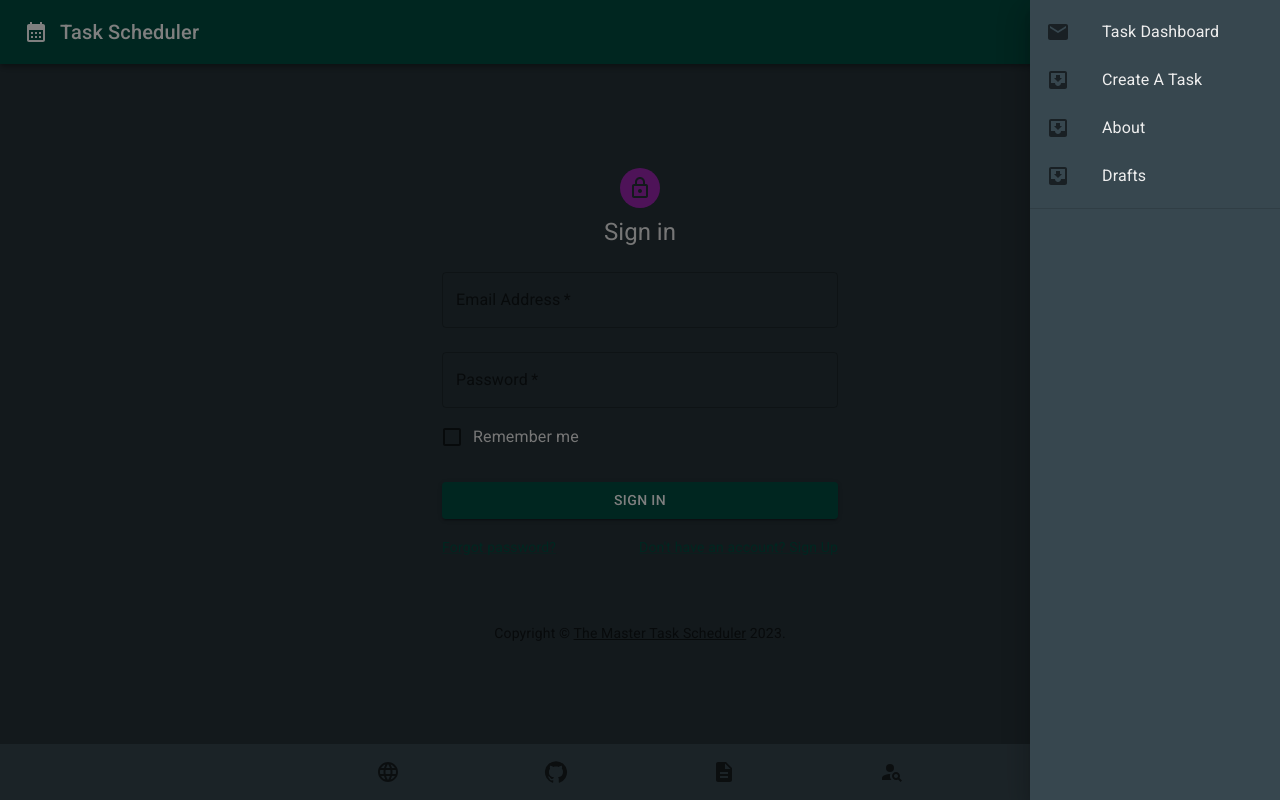
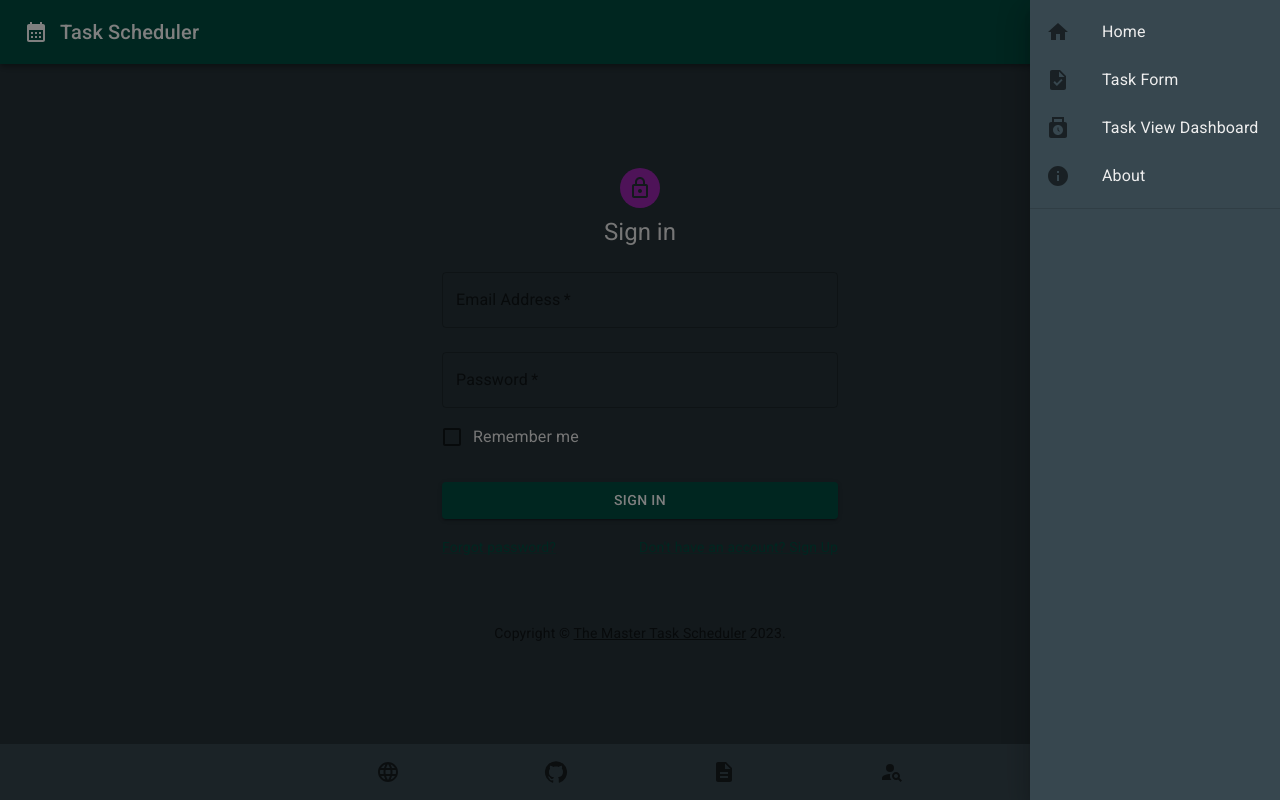
Before and after one commit to woodstock-dev/events-q2-2023, a React (Vite) app: page / in a window 1280 px wide. Both pictures are taken after a click on the button 1224 px from the left and 32 px from the top of the page. Built offline with nearby package versions, Linux system fonts and the light colour scheme.

Commit message:
navlinks updated correct routes. Event view dashboard completed.

```diff
--- a/src/@types/data.ts
+++ b/src/@types/data.ts
@@ -52,6 +52,41 @@ export const allTasks : Array<Task> = [
     end: new Date('2023-10-02T13:00:00'),
     name: 'Example 2',
     description: 'Something else cool'
+  },
+  {
+    id: '1235',
+    start: new Date('2023-08-02T12:00:00'),
+    end: new Date('2023-10-02T13:00:00'),
+    name: 'Example 2',
+    description: 'Something else cool'
+  },
+  {
+    id: '1236',
+    start: new Date('2023-08-02T12:00:00'),
+    end: new Date('2023-10-02T13:00:00'),
+    name: 'Example 2',
+    description: 'Something else cool'
+  },
+  {
+    id: '1237',
+    start: new Date('2023-08-02T12:00:00'),
+    end: new Date('2023-10-02T13:00:00'),
+    name: 'Example 2',
+    description: 'Something else cool'
+  },
+  {
+    id: '1238',
+    start: new Date('2023-08-02T12:00:00'),
+    end: new Date('2023-10-02T13:00:00'),
+    name: 'Example 2',
+    description: 'Something else cool'
+  },
+  {
+    id: '1239',
+    start: new Date('2023-08-02T12:00:00'),
+    end: new Date('2023-10-02T13:00:00'),
+    name: 'Example 2',
+    description: 'Something else cool'
   }
  ]
 
--- a/src/App.tsx
+++ b/src/App.tsx
@@ -28,8 +28,7 @@ function App() {
         <Routes>
           <Route path='/' element={<Layout />}>
             <Route index element={<LoginPage />}></Route>
-            <Route path='/addEvents' element={<AddEventsPage />}></Route>
-            <Route path='/eventList' element={<EventListPage />}></Route>
+            <Route path='/events/*' element={<EventListPage />}></Route>
           </Route>
         </Routes>
       </React.Suspense>
--- a/src/components/dashMenu.tsx
+++ b/src/components/dashMenu.tsx
@@ -22,10 +22,12 @@ import ListItem from '@mui/material/ListItem';
 import ListItemButton from '@mui/material/ListItemButton';
 import ListItemIcon from '@mui/material/ListItemIcon';
 import ListItemText from '@mui/material/ListItemText';
-import InboxIcon from '@mui/icons-material/MoveToInbox';
-import MailIcon from '@mui/icons-material/Mail';
-import MenuIcon from '@mui/icons-material/Menu';
+import { Home } from '@mui/icons-material';
+import { Task } from '@mui/icons-material';
+import { PunchClock } from '@mui/icons-material';
+import { Info } from '@mui/icons-material';
 import { useNavigate } from 'react-router-dom';
+import { Menu } from '@mui/icons-material';
 type Anchor = 'top' | 'right' | 'bottom' | 'right';
 
 export default function DashMenu() {
@@ -33,7 +35,28 @@ export default function DashMenu() {
   const [state, setState] = React.useState({
     right: false,
   });
-  const routeNames = ['Task Dashboard', 'Create A Task', 'About', 'Drafts'];
+  const routeNames = [
+    {
+      text: 'Home',
+      icon: <Home />,
+      route: '/',
+    },
+    {
+      text: 'Task Form',
+      icon: <Task />,
+      route: '/events/addEvents',
+    },
+    {
+      text: 'Task View Dashboard',
+      icon: <PunchClock />,
+      route: '/events/',
+    },
+    {
+      text: 'About',
+      icon: <Info />,
+      route: '/',
+    },
+  ];
 
   const toggleDrawer =
     (anchor: Anchor, open: boolean) =>
@@ -57,16 +80,17 @@ export default function DashMenu() {
       onKeyDown={toggleDrawer(anchor, false)}
     >
       <List>
-        {routeNames.map((text, index) => (
-          <ListItem key={text} disablePadding>
-            <ListItemButton>
-              <ListItemIcon>
-                {index ? <InboxIcon /> : <MailIcon />}
-              </ListItemIcon>
-              <ListItemText primary={text} />
-            </ListItemButton>
-          </ListItem>
-        ))}
+        {routeNames.map((item, index) => {
+          const { text, icon, route } = item;
+          return (
+            <ListItem key={text} disablePadding>
+              <ListItemButton onClick={() => nav(route)}>
+                <ListItemIcon>{icon}</ListItemIcon>
+                <ListItemText primary={text} />
+              </ListItemButton>
+            </ListItem>
+          );
+        })}
       </List>
       <Divider />
     </Box>
@@ -84,7 +108,7 @@ export default function DashMenu() {
               color: 'white',
             }}
           >
-            <MenuIcon />
+            <Menu />
           </Button>
           <Drawer
             anchor={anchor}
--- a/src/components/eventCard.tsx
+++ b/src/components/eventCard.tsx
@@ -61,7 +61,7 @@ const EventCard = ({ task }: { task: Task }) => {
                 disabled
                 id='start-disabled'
                 label='Event Start'
-                defaultValue='Event Name'
+                defaultValue='Event Start'
               />
             </Grid>
             <Grid
--- a/src/pages/eventList.tsx
+++ b/src/pages/eventList.tsx
@@ -18,16 +18,41 @@
  */
 
 import EventCard from '../components/eventCard';
-import { Typography } from '@mui/material';
+import { Paper, Typography } from '@mui/material';
 import { Container } from '@mui/material';
 import { allTasks } from '../@types/data';
 import DashMenu from '../components/dashMenu';
+import { Route, Routes, Outlet, useNavigate } from 'react-router-dom';
+import AddEvents from './addEvents';
+import React from 'react';
 
 const data = allTasks;
 
 const EventList = () => {
   return (
-    <div>
+    <Routes>
+      <Route path='/' element={<Layout />}>
+        <Route index element={<Index />} />
+        <Route path='add' element={<AddEvents />} />
+        <Route path='/:id?edit' element={<AddEvents />} />
+        <Route path='/:id' element={<AddEvents />} />
+      </Route>
+    </Routes>
+  );
+};
+
+const Layout = () => {
+  return <Outlet />;
+};
+
+const Index = () => {
+  return (
+    <Container
+      sx={{
+        overflow: 'auto',
+        maxHeight: 600,
+      }}
+    >
       <Typography
         variant='h4'
         color=''
@@ -36,11 +61,11 @@ const EventList = () => {
         }}
       >
         Event View Dashboard
+        {data.map((T) => (
+          <EventCard />
+        ))}
       </Typography>
-      {data.map((T) => (
-        <EventCard />
-      ))}
-    </div>
+    </Container>
   );
 };
 
```
